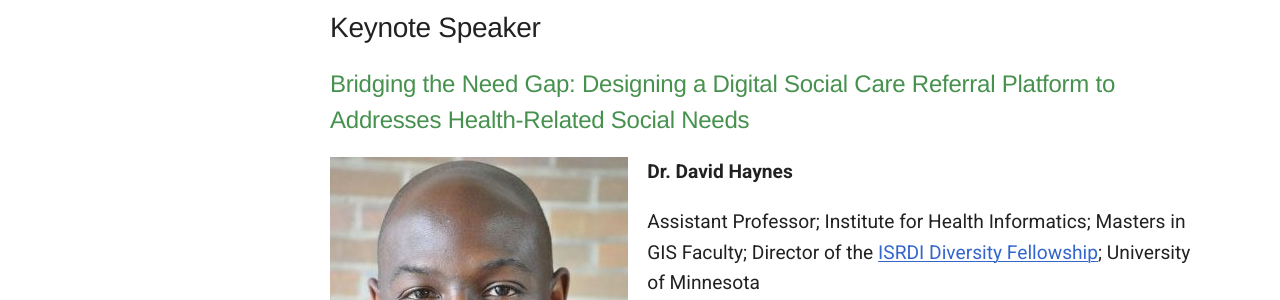
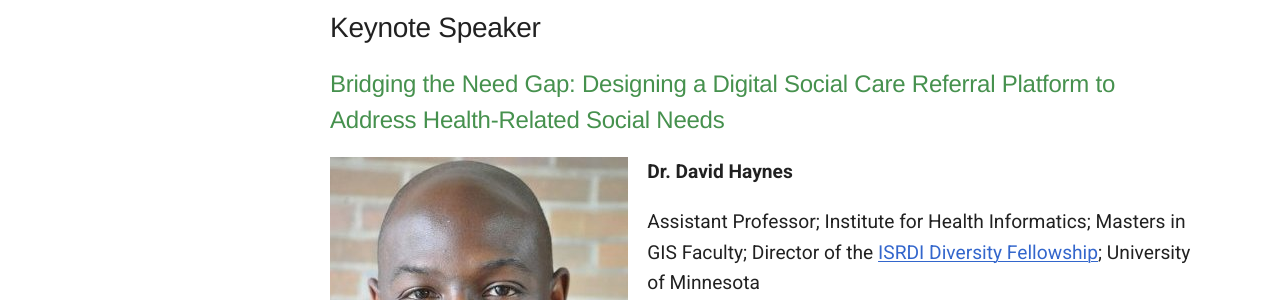
Before and after one commit to geo4lib/geo4libcamp-website, an MkDocs documentation site: the page built from docs/2024/agenda-2024.md, in a window 1280 px wide and 900 px high. Shown: the part 462-762 px from the top of the window. Built offline with MkDocs 1.6.1 and Material for MkDocs 9.7.7, drawn with Linux system fonts in a browser that asks for light colours.

Commit message:
Update agenda-2024.md

```diff
--- a/docs/2024/agenda-2024.md
+++ b/docs/2024/agenda-2024.md
@@ -6,7 +6,7 @@ Our weeklong agenda will include workshops, lightning talks, a keynote, unconfer
 
 ## Keynote Speaker
 
-### Bridging the Need Gap: Designing a Digital Social Care Referral Platform to Addresses Health-Related Social Needs
+### Bridging the Need Gap: Designing a Digital Social Care Referral Platform to Address Health-Related Social Needs
 
 ![](../images/haynes.jpg){ align=left }
 
```
